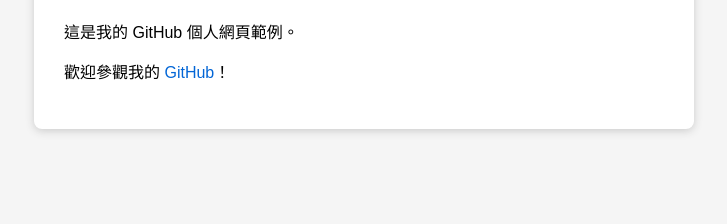
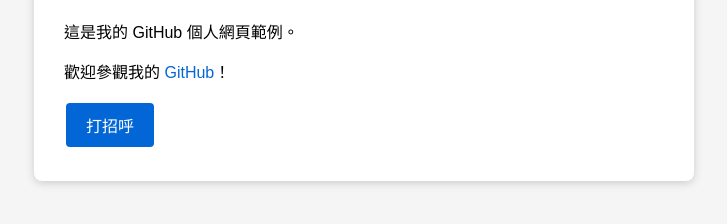
Before and after one commit to WaKaHa059/web_demo, a plain HTML site: page index.html in a window 1280 px wide. Shown: the part 140-364 px from the top of the page, without its empty margins (276-1003 px from the left). Drawn offline with Linux system fonts and the light colour scheme.

Commit message:
更新網頁內容與功能

```diff
--- a/index.html
+++ b/index.html
@@ -3,18 +3,39 @@
 <head>
   <meta charset="UTF-8">
   <title>我的 GitHub 網頁</title>
+  <link rel="stylesheet" href="style.css">
+  <script defer src="script.js"></script>
   <style>
     body { font-family: Arial, sans-serif; margin: 40px; background: #f5f5f5; }
     .container { background: #fff; padding: 30px; border-radius: 8px; max-width: 600px; margin: auto; box-shadow: 0 2px 8px #ccc; }
     h1 { color: #0366d6; }
     a { color: #0366d6; text-decoration: none; }
+    .button {
+      background-color: #0366d6;
+      color: white;
+      border: none;
+      padding: 10px 20px;
+      text-align: center;
+      text-decoration: none;
+      display: inline-block;
+      font-size: 16px;
+      margin: 4px 2px;
+      cursor: pointer;
+      border-radius: 4px;
+    }
   </style>
 </head>
 <body>
   <div class="container">
     <h1>你好，我是 [你的名字]</h1>
     <p>這是我的 GitHub 個人網頁範例。</p>
-    <p>歡迎參觀我的 <a href="https://github.com/你的帳號" target="_blank">GitHub</a>！</p>
+    <p>歡迎參觀我的 <a href="https://github.com/WaKaHa059" target="_blank">GitHub</a>！</p>
+    <button id="helloBtn" class="button">打招呼</button>
   </div>
+  <script>
+    document.getElementById('helloBtn').addEventListener('click', function() {
+      alert('你好！感謝你的造訪。');
+    });
+  </script>
 </body>
 </html>
--- /dev/null
+++ b/script.js
@@ -0,0 +1,8 @@
+document.addEventListener('DOMContentLoaded', function() {
+  const btn = document.getElementById('helloBtn');
+  if (btn) {
+    btn.addEventListener('click', function() {
+      alert('歡迎來到我的 GitHub 網頁！');
+    });
+  }
+});
--- /dev/null
+++ b/style.css
@@ -0,0 +1,35 @@
+body {
+  font-family: Arial, sans-serif;
+  margin: 40px;
+  background: #f5f5f5;
+}
+.container {
+  background: #fff;
+  padding: 30px;
+  border-radius: 8px;
+  max-width: 600px;
+  margin: auto;
+  box-shadow: 0 2px 8px #ccc;
+}
+h1 {
+  color: #0366d6;
+}
+a {
+  color: #0366d6;
+  text-decoration: none;
+}
+.button {
+  display: inline-block;
+  padding: 10px 20px;
+  background: #0366d6;
+  color: #fff;
+  border: none;
+  border-radius: 4px;
+  cursor: pointer;
+  margin-top: 20px;
+  font-size: 16px;
+  transition: background 0.2s;
+}
+.button:hover {
+  background: #024b9a;
+}
```
